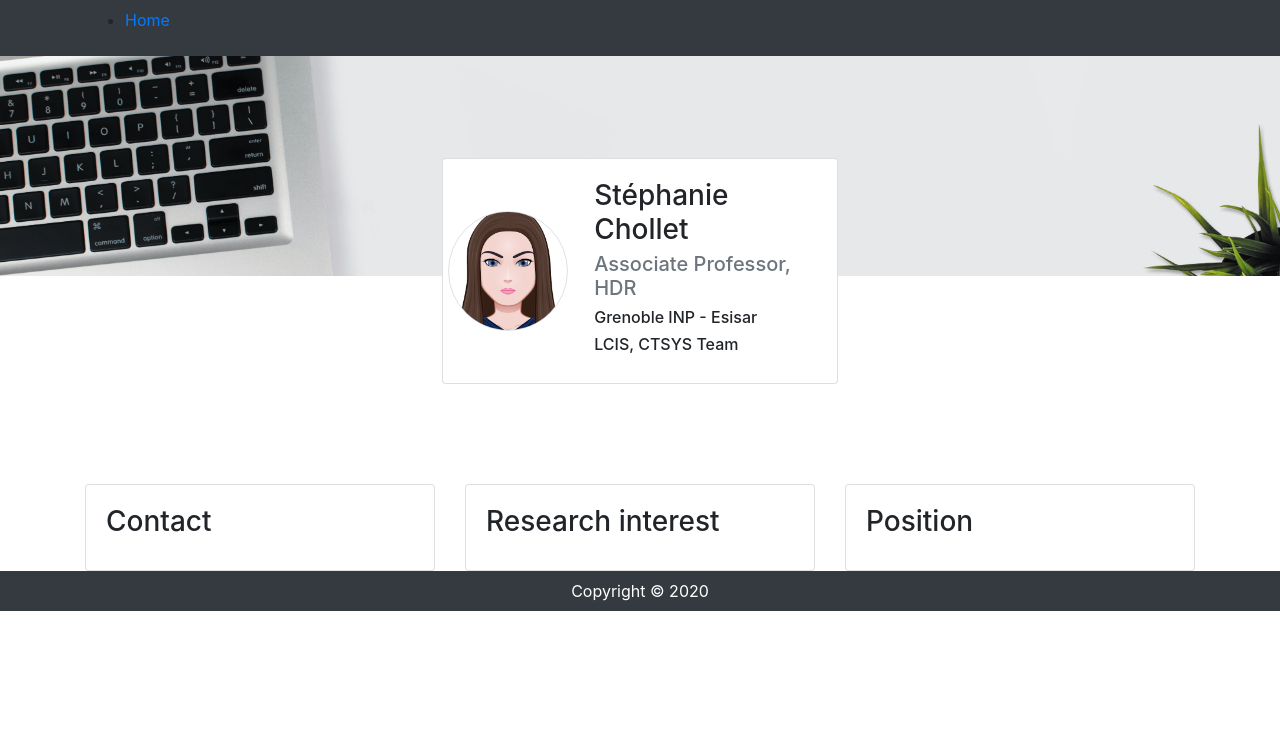
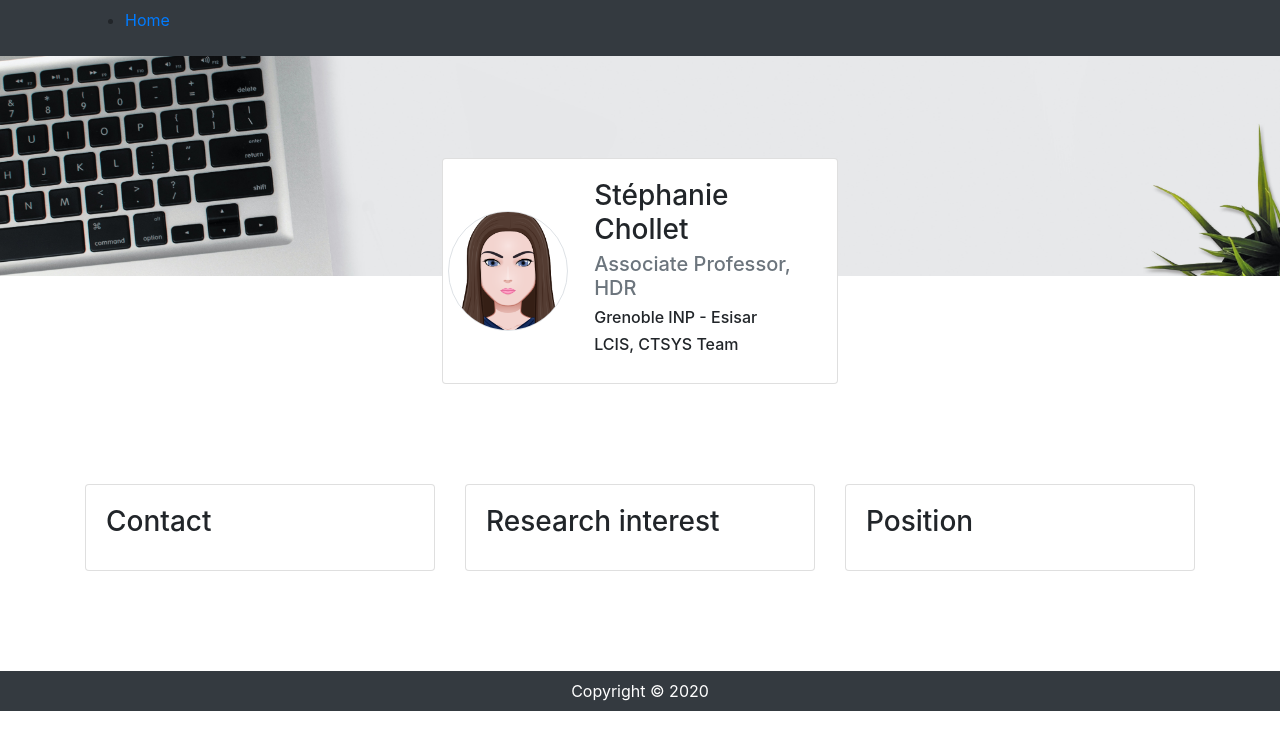
Before and after one commit to schollet/homepage, a Jekyll site: the page built from index.html, in a window 1280 px wide. Shown: the top 750 px of the page. Built offline with Jekyll 4.4.1, drawn with Linux system fonts in a browser that asks for light colours.

Commit message:
Update footer.html

```diff
--- a/_includes/footer.html
+++ b/_includes/footer.html
@@ -1,4 +1,4 @@
-<footer class="py-2 bg-dark">
+<footer class="py-2 bg-dark" style="margin-top:100px;">
   <div class="container">
     <p class="m-0 text-center text-white">Copyright &copy; {{ site.time | date: '%Y' }}</p>
   </div>
```
